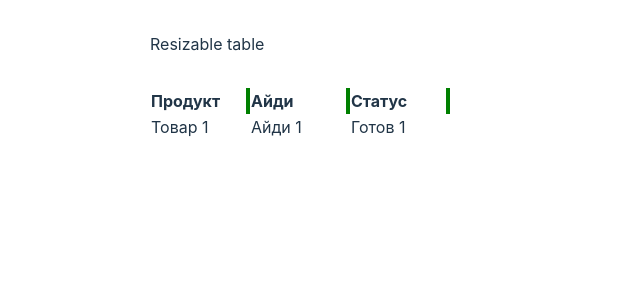
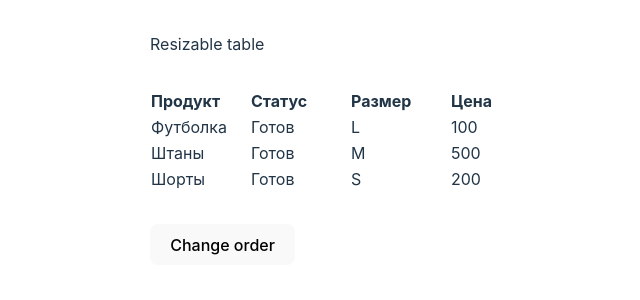
Before and after one commit to chetyreutra/personal-react-ui, a React (Vite) app: page / in a window 1280 px wide. Shown: the top 300 px of the page, without its empty margins (190-830 px from the left). Built offline with nearby package versions, Linux system fonts and the light colour scheme.

Commit message:
started adding column reordering

```diff
--- a/src/app/index.tsx
+++ b/src/app/index.tsx
@@ -1,3 +1,3 @@
-import { Home } from "../pages/Home";
+import { Home, } from "../pages/Home"
 
-export const App = () => <Home />;
+export const App = () => <Home />
--- a/src/pages/Home/index.tsx
+++ b/src/pages/Home/index.tsx
@@ -1,34 +1,23 @@
 import { ResizableTable } from "../../shared/ui-kit/ResizableTable";
 import styles from "./Home.module.css";
+
+const data = [
+  { id: 1, name: "Футболка", status: "Готов", price: "100", size: "L" },
+  { id: 2, name: "Штаны", status: "Готов", price: "500", size: "M" },
+  { id: 3, name: "Шорты", status: "Готов", price: "200", size: "S" },
+];
 
 export const Home = () => (
   <div className={styles.card}>
     <div>Resizable table</div>
     <ResizableTable
       headers={[
-        { key: "1", value: "Продукт" },
-        { key: "2", value: "Айди" },
-        { key: "3", value: "Статус" },
+        { key: "name", value: "Продукт" },
+        { key: "status", value: "Статус" },
+        { key: "size", value: "Размер" },
+        { key: "price", value: "Цена" },
       ]}
-      rows={[
-        {
-          key: "1",
-          cells: [
-            {
-              key: "name",
-              value: "Товар 1",
-            },
-            {
-              key: "id",
-              value: "Айди 1",
-            },
-            {
-              key: "status",
-              value: "Готов 1",
-            },
-          ],
-        },
-      ]}
+      rows={data}
       minCellWidth={100}
     />
   </div>
--- a/src/shared/ui-kit/ResizableTable/ResizableTable.module.css
+++ b/src/shared/ui-kit/ResizableTable/ResizableTable.module.css
@@ -15,11 +15,15 @@
   position: relative;
 }
 
+.tableHeader:hover .resizeTool {
+  border-color: green;
+}
+
 .resizeTool {
   position: absolute;
   top: 0;
   right: 0;
-  border-right: 4px solid green;
+  border-right: 4px solid transparent;
   height: 100%;
   cursor: col-resize;
   transition: border-color 0.2s ease 0s;
--- a/src/shared/ui-kit/ResizableTable/index.tsx
+++ b/src/shared/ui-kit/ResizableTable/index.tsx
@@ -1,40 +1,146 @@
+import {
+  DragEvent,
+  RefObject,
+  createRef,
+  useCallback,
+  useEffect,
+  useMemo,
+  useRef,
+  useState,
+} from "react";
 import styles from "./ResizableTable.module.css";
-import { useResizableTable } from "./model";
 import cx from "classnames";
 
-type Cell = { readonly key: string; readonly value: string };
-type Row = { readonly key: string; readonly cells: Cell[] };
+type Header = { readonly key: string; readonly value: string };
 
-type ResizableTableProps = {
-  readonly headers: Cell[];
-  readonly rows: Row[];
+type RowItemShape = {
+  readonly id: number;
+} & { [key: string]: string | number | null | undefined };
+
+type ResizableTableProps<T extends RowItemShape> = {
+  readonly headers: Header[];
+  readonly rows: T[];
   readonly minCellWidth: number;
 };
 
-export const ResizableTable = ({
+export const ResizableTable = <T extends RowItemShape>({
   headers,
   rows,
   minCellWidth,
-}: ResizableTableProps) => {
-  const { tableRef, headersWithRefs, startResize, activeKey } =
-    useResizableTable({
-      minCellWidth,
-      headers,
+}: ResizableTableProps<T>) => {
+  const [cellsOrder, setCellsOrder] = useState(() =>
+    headers.map((header) => header.key)
+  );
+
+  useEffect(() => {
+    const persistedCellsOrder = localStorage.getItem("cellsOrder");
+
+    if (persistedCellsOrder) {
+      const parsed = JSON.parse(persistedCellsOrder);
+
+      setCellsOrder(parsed);
+    }
+  }, []);
+
+  const headersWithRefsDict = useMemo(
+    () =>
+      headers.reduce<{
+        [key: Header["key"]]: {
+          value: Header["value"];
+          ref: RefObject<HTMLTableCellElement>;
+        };
+      }>(
+        (acc, current) => ({
+          ...acc,
+          [current.key]: {
+            value: current.value,
+            ref: createRef<HTMLTableCellElement>(),
+          },
+        }),
+        {}
+      ),
+    [headers]
+  );
+
+  const tableRef = useRef<HTMLTableElement | null>(null);
+
+  const [activeKey, setActiveKey] = useState<Header["key"] | null>(null);
+
+  const startResize = (index: Header["key"]) => setActiveKey(index);
+
+  const endResize = () => setActiveKey(null);
+
+  const mouseMove = useCallback(
+    (event: MouseEvent) => {
+      const gridColumns = cellsOrder.map((key) => {
+        const { ref } = headersWithRefsDict[key];
+
+        if (ref.current) {
+          if (key === activeKey && ref.current) {
+            const width = event.clientX - ref.current.offsetLeft;
+
+            if (width > minCellWidth) {
+              return `${width}px`;
+            }
+          }
+
+          return `${ref.current.offsetWidth}px`;
+        }
+
+        return `${minCellWidth}px`;
       });
 
+      if (tableRef.current) {
+        tableRef.current.style.gridTemplateColumns = `${gridColumns.join(" ")}`;
+      }
+    },
+    [activeKey, headersWithRefsDict, minCellWidth]
+  );
+
+  useEffect(() => {
+    if (activeKey !== null) {
+      window.addEventListener("mouseup", endResize);
+      window.addEventListener("mousemove", mouseMove);
+    }
+
+    return () => {
+      window.removeEventListener("mouseup", endResize);
+      window.removeEventListener("mousemove", mouseMove);
+    };
+  }, [activeKey, mouseMove]);
+
+  const onDragStart = (event: DragEvent<HTMLSpanElement>) => {
+    console.log(event, "event start");
+  };
+
+  const onDragOver = (event: any) => {
+    console.log(event, "event over");
+  };
+
   return (
+    <>
       <table
         ref={tableRef}
         className={styles.table}
         style={{
-        gridTemplateColumns: `${minCellWidth}px ${minCellWidth}px ${minCellWidth}px`,
+          gridTemplateColumns: `${minCellWidth}px ${minCellWidth}px ${minCellWidth}px ${minCellWidth}px`,
         }}
       >
         <thead>
           <tr>
-          {headersWithRefs.map(({ key, value, ref }) => (
-            <th ref={ref} className={styles.tableHeader} key={key}>
-              <span>{value}</span>
+            {cellsOrder.map((key) => {
+              const { value, ref } = headersWithRefsDict[key];
+
+              return (
+                <th
+                  onDragOver={onDragOver}
+                  ref={ref}
+                  className={styles.tableHeader}
+                  key={key}
+                >
+                  <span onDragStart={onDragStart} draggable="true">
+                    {value}
+                  </span>
                   <div
                     onMouseDown={() => startResize(key)}
                     className={cx(styles.resizeTool, {
@@ -42,18 +148,29 @@ export const ResizableTable = ({
                     })}
                   />
                 </th>
-          ))}
+              );
+            })}
           </tr>
         </thead>
         <tbody>
-        {rows.map(({ key, cells }) => (
-          <tr key={key}>
-            {cells.map(({ key, value }) => (
-              <td key={key}>{value}</td>
+          {rows.map(({ id, ...rest }) => (
+            <tr key={id}>
+              {cellsOrder.map((key) => (
+                <td key={key}>{rest[key]}</td>
               ))}
             </tr>
           ))}
         </tbody>
       </table>
+      <button
+        onClick={() => {
+          const newArr = ["name", "price", "size", "status"];
+          setCellsOrder(newArr);
+          localStorage.setItem("cellsOrder", JSON.stringify(newArr));
+        }}
+      >
+        Change order
+      </button>
+    </>
   );
 };
--- a/src/shared/ui-kit/ResizableTable/model.ts
+++ /dev/null
@@ -1,166 +0,0 @@
-import {
-  useMemo,
-  createRef,
-  useRef,
-  useState,
-  useCallback,
-  useEffect,
-} from "react";
-
-type ShapeWithKey<GenericKey extends PropertyKey> = {
-  readonly key: GenericKey;
-};
-
-type UseResizableTableParams<
-  GenericKey extends PropertyKey,
-  HeaderShape extends ShapeWithKey<GenericKey>
-> = {
-  readonly minCellWidth: number;
-  readonly headers: HeaderShape[];
-};
-
-export const useResizableTable = <
-  GenericKey extends PropertyKey,
-  HeaderShape extends ShapeWithKey<GenericKey>
->({
-  minCellWidth,
-  headers,
-}: UseResizableTableParams<GenericKey, HeaderShape>) => {
-  const headersWithRefs = useMemo(
-    () =>
-      headers.map((header) => ({
-        ...header,
-        ref: createRef<HTMLTableCellElement>(),
-      })),
-    [headers]
-  );
-
-  const tableRef = useRef<HTMLTableElement | null>(null);
-
-  const [activeKey, setActiveKey] = useState<HeaderShape["key"] | null>(null);
-
-  const startResize = (index: HeaderShape["key"]) => setActiveKey(index);
-
-  const endResize = () => setActiveKey(null);
-
-  const mouseMove = useCallback(
-    (event: MouseEvent) => {
-      const gridColumns = headersWithRefs.map(({ key, ref }) => {
-        if (ref.current) {
-          if (key === activeKey && ref.current) {
-            const width = event.clientX - ref.current.offsetLeft;
-
-            if (width > minCellWidth) {
-              return `${width}px`;
-            }
-          }
-
-          return `${ref.current.offsetWidth}px`;
-        }
-
-        return `${minCellWidth}px`;
-      });
-
-      if (tableRef.current) {
-        tableRef.current.style.gridTemplateColumns = `${gridColumns.join(" ")}`;
-      }
-    },
-    [activeKey, headersWithRefs, minCellWidth]
-  );
-
-  useEffect(() => {
-    if (activeKey !== null) {
-      window.addEventListener("mouseup", endResize);
-      window.addEventListener("mousemove", mouseMove);
-    }
-
-    return () => {
-      window.removeEventListener("mouseup", endResize);
-      window.removeEventListener("mousemove", mouseMove);
-    };
-  }, [activeKey, mouseMove]);
-
-  return { tableRef, headersWithRefs, startResize, activeKey };
-};
-
-/* import {
-  useMemo,
-  createRef,
-  useRef,
-  useState,
-  useCallback,
-  useEffect,
-} from "react";
-
-type ShapeWithKey<K> = {
-  readonly key: K;
-};
-
-type UseResizableTableParams<GenericKey, T extends ShapeWithKey<GenericKey>> = {
-  readonly minCellWidth: number;
-  readonly headers: T[];
-};
-
-export const useResizableTable = <
-  GenericKey,
-  HeaderShape extends ShapeWithKey<GenericKey>
->({
-  minCellWidth,
-  headers,
-}: UseResizableTableParams<GenericKey, HeaderShape>) => {
-  const headersWithRefs = useMemo(
-    () =>
-      headers.map((header) => ({
-        ...header,
-        ref: createRef<HTMLTableCellElement>(),
-      })),
-    [headers]
-  );
-
-  const tableRef = useRef<HTMLTableElement | null>(null);
-
-  const [activeKey, setActiveKey] = useState<HeaderShape["key"] | null>(null);
-
-  const startResize = (index: HeaderShape["key"]) => setActiveKey(index);
-
-  const endResize = () => setActiveKey(null);
-
-  const mouseMove = useCallback(
-    (event: MouseEvent) => {
-      const gridColumns = headersWithRefs.map(({ key, ref }) => {
-        if (ref.current) {
-          if (key === activeKey && ref.current) {
-            const width = event.clientX - ref.current.offsetLeft;
-
-            if (width > minCellWidth) {
-              return `${width}px`;
-            }
-          }
-
-          return `${ref.current.offsetWidth}px`;
-        }
-
-        return `${minCellWidth}px`;
-      });
-
-      if (tableRef.current) {
-        tableRef.current.style.gridTemplateColumns = `${gridColumns.join(" ")}`;
-      }
-    },
-    [activeKey, headersWithRefs, minCellWidth]
-  );
-
-  useEffect(() => {
-    if (activeKey !== null) {
-      window.addEventListener("mouseup", endResize);
-      window.addEventListener("mousemove", mouseMove);
-    }
-
-    return () => {
-      window.removeEventListener("mouseup", endResize);
-      window.removeEventListener("mousemove", mouseMove);
-    };
-  }, [activeKey, mouseMove]);
-
-  return { tableRef, headersWithRefs, startResize, activeKey };
-}; */
--- /dev/null
+++ b/src/test.js
@@ -0,0 +1 @@
+const test = [1, 2, 3,]
```
Also changed, not shown: eslint.config.js (added, +37 -0 lines), package.json (+8 -6 lines), src/main.tsx (+7 -7 lines), tsconfig.json (+13 -5 lines), .eslintrc.cjs (deleted), 1 other file (tests, documents, lock files or other folders). Lines whose indentation alone changed are shown as unchanged.
